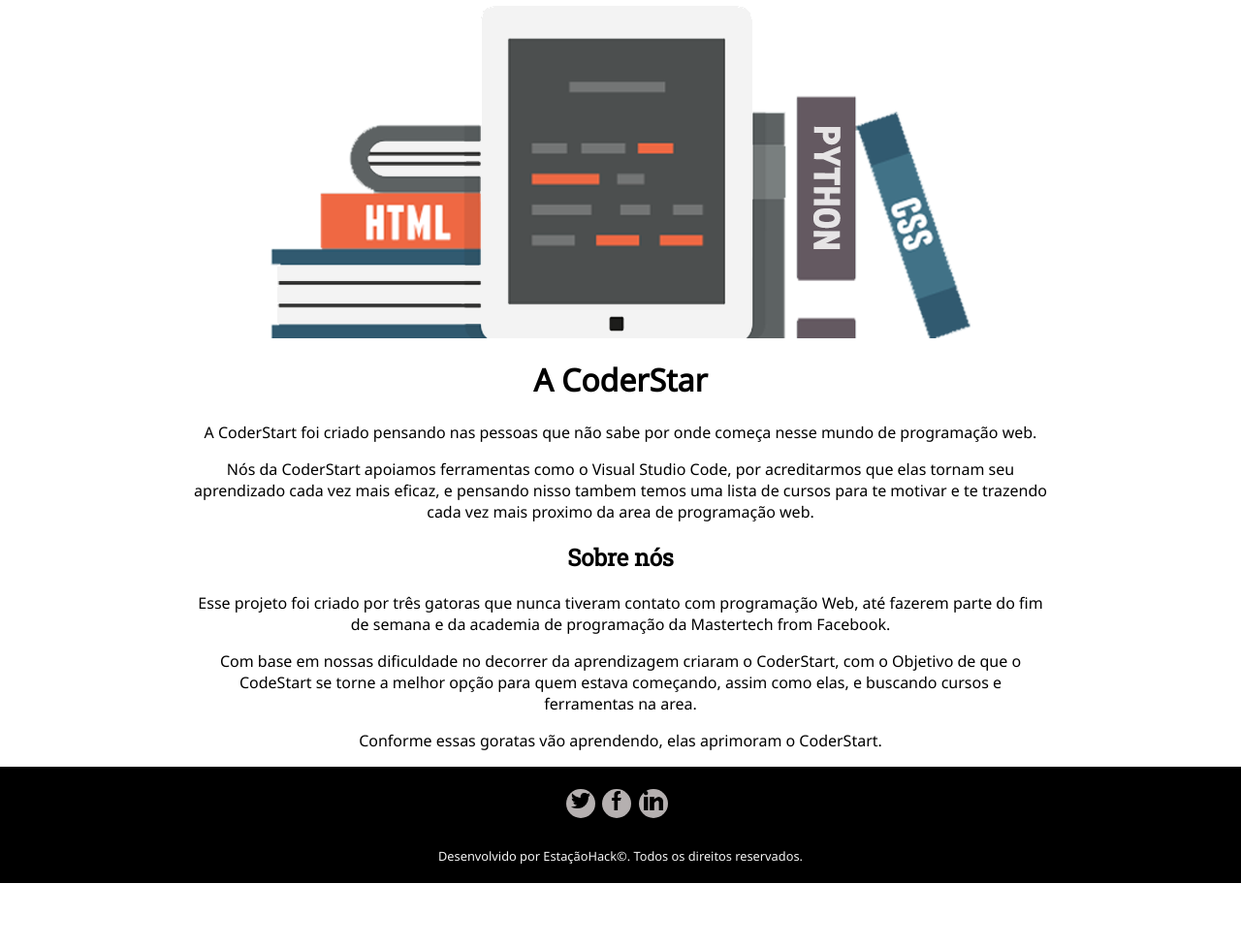
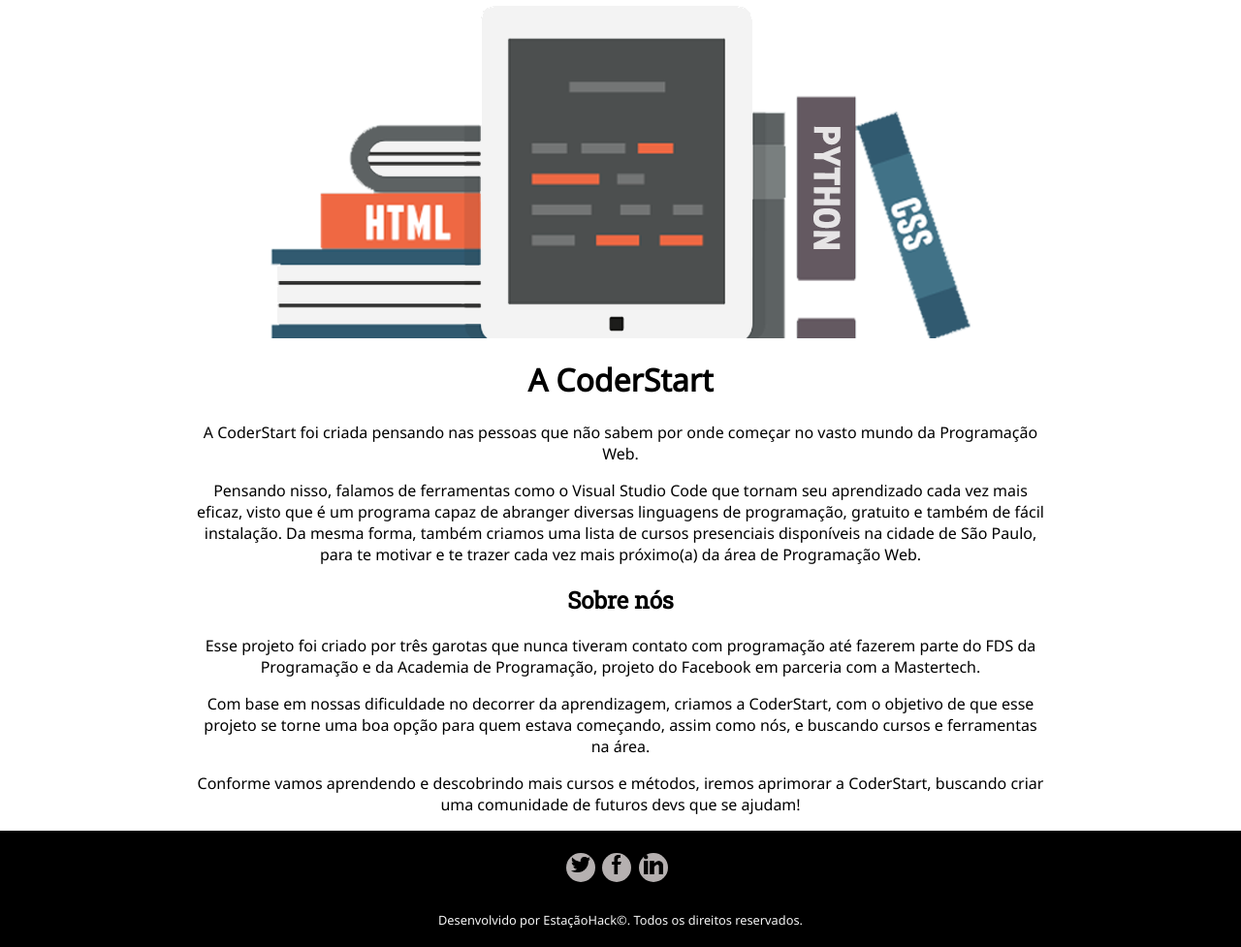
Before and after one commit to raquelbrandino/DEMODAY, a Django app: page / in a window 1280 px wide. Shown: the part 49-1026 px from the top of the page at 97% size. Before the commit the page ends 960 px from the top, so only its background shows below. Run offline with Django 3.2, Linux system fonts and the light colour scheme.

Commit message:
corrigir português do index

```diff
--- a/paginas/static/css/style.css
+++ b/paginas/static/css/style.css
@@ -158,16 +158,11 @@ input{
 .allFerra{
     display: block;
     text-align: center;
+}
 
-
-}
 .vscFerra{
     background-color:  rgb(233, 204, 41);
     padding: 20px 100px;
-}
-.vscFerra:hover{
-    background-color:rgb(233, 213, 102);
-    opacity: 0.4;
 }
 
 .htmlFerra{
@@ -175,17 +170,9 @@ input{
     padding: 20px 100px;
 }
 
-.htmlFerra:hover{
-    background-color:rgb(233, 213, 102);
-    opacity: 0.4;
-}
 .cssFerra{
     background-color:  rgb(233, 204, 41);
     padding: 20px 100px;
-}
-.cssFerra:hover{
-    background-color:rgb(233, 213, 102);
-    opacity: 0.4;
 }
 
 .scriptFerra{
@@ -194,18 +181,9 @@ input{
 
 }
 
-.scriptFerra:hover{
-    background-color:rgb(233, 213, 102);
-    opacity: 0.4;
-}
-
 .pyFerra{
     background-color:  rgb(233, 204, 41);
     padding: 20px 100px;
-}
-.pyFerra:hover{
-    background-color:rgb(233, 213, 102);
-    opacity: 0.4;
 }
 
 .djFerra{
@@ -213,8 +191,3 @@ input{
     padding: 20px 100px;
 
 }
-
-.djFerra:hover{
-    background-color:rgb(233, 213, 102);
-    opacity: 0.4;
-}
--- a/paginas/templates/index.html
+++ b/paginas/templates/index.html
@@ -14,45 +14,26 @@
 
 <div class=" blocTextHome">
 
-<div >
-<h1>A CoderStar</h1>
+<div>
+<h1>A CoderStart</h1>
 
 <p>
-    A CoderStart foi criado pensando nas pessoas que não sabe por onde começa nesse mundo de programação web.
+    A CoderStart foi criada pensando nas pessoas que não sabem por onde começar no vasto mundo da Programação Web.
 </p>
 <p>
-    Nós da CoderStart apoiamos ferramentas como o Visual Studio Code, por acreditarmos que elas tornam seu aprendizado cada vez mais eficaz, e pensando nisso tambem temos uma lista de cursos para te motivar e te trazendo cada vez mais proximo da area de programação web.
+    Pensando nisso, falamos de ferramentas como o Visual Studio Code que tornam seu aprendizado cada vez mais eficaz, visto que é um programa capaz de abranger diversas linguagens de programação, gratuito e também de fácil instalação. Da mesma forma, também criamos uma lista de cursos presenciais disponíveis na cidade de São Paulo, para te motivar e te trazer cada vez mais próximo(a) da área de Programação Web.
 </p>
 </div>
 
 <div >
 <H2> Sobre nós </H2>
 <p>
-    Esse projeto foi criado por três gatoras que nunca tiveram contato com programação Web, até fazerem parte do fim de semana e da academia de programação da Mastertech from Facebook. </p>
+    Esse projeto foi criado por três garotas que nunca tiveram contato com programação até fazerem parte do FDS da Programação e da Academia de Programação, projeto do Facebook em parceria com a Mastertech. </p>
     <p>
-    Com base em nossas dificuldade no decorrer da aprendizagem criaram o CoderStart, com o Objetivo de que o CodeStart se torne a melhor opção para quem estava começando, assim como elas, e buscando cursos e ferramentas na area.</p>
+    Com base em nossas dificuldade no decorrer da aprendizagem, criamos a CoderStart, com o objetivo de que esse projeto se torne uma boa opção para quem estava começando, assim como nós, e buscando cursos e ferramentas na área.</p>
     <p>
-    Conforme essas goratas vão aprendendo, elas aprimoram o CoderStart.</p>
+    Conforme vamos aprendendo e descobrindo mais cursos e métodos, iremos aprimorar a CoderStart, buscando criar uma comunidade de futuros devs que se ajudam!</p>
 </div>
 
 </div>
 {% endblock %}
-
-<!-- Páginas:
-*INICIAL *
- Contem resumo da ideia do site, banners e novidades.
-
-*PLATAFORMAS ONLINE *
-Apresenta plataformas online que ajudam a começar a programar e entender sobre os fundamentos de lógica e de programação.
-
-CURSOS PRESENCIAIS
-Cursos presenciais desenvolvidos pela Estação Hack e suas parceiras, entre outras que também ofereçam cursos.
-Mastertech
-ReCode
-Reprograma
-
-FERRAMENTAS
-Resumo sobre as principais ferramentas que podem ser utilizadas para desenvolvimento da programação, como por exemplo VS, HTML, CSS, JavaScript, Python, Django, entre outras.
-
-* CADASTRO
-Cadastro na plataforma para enviar dúvidas* -->
```
